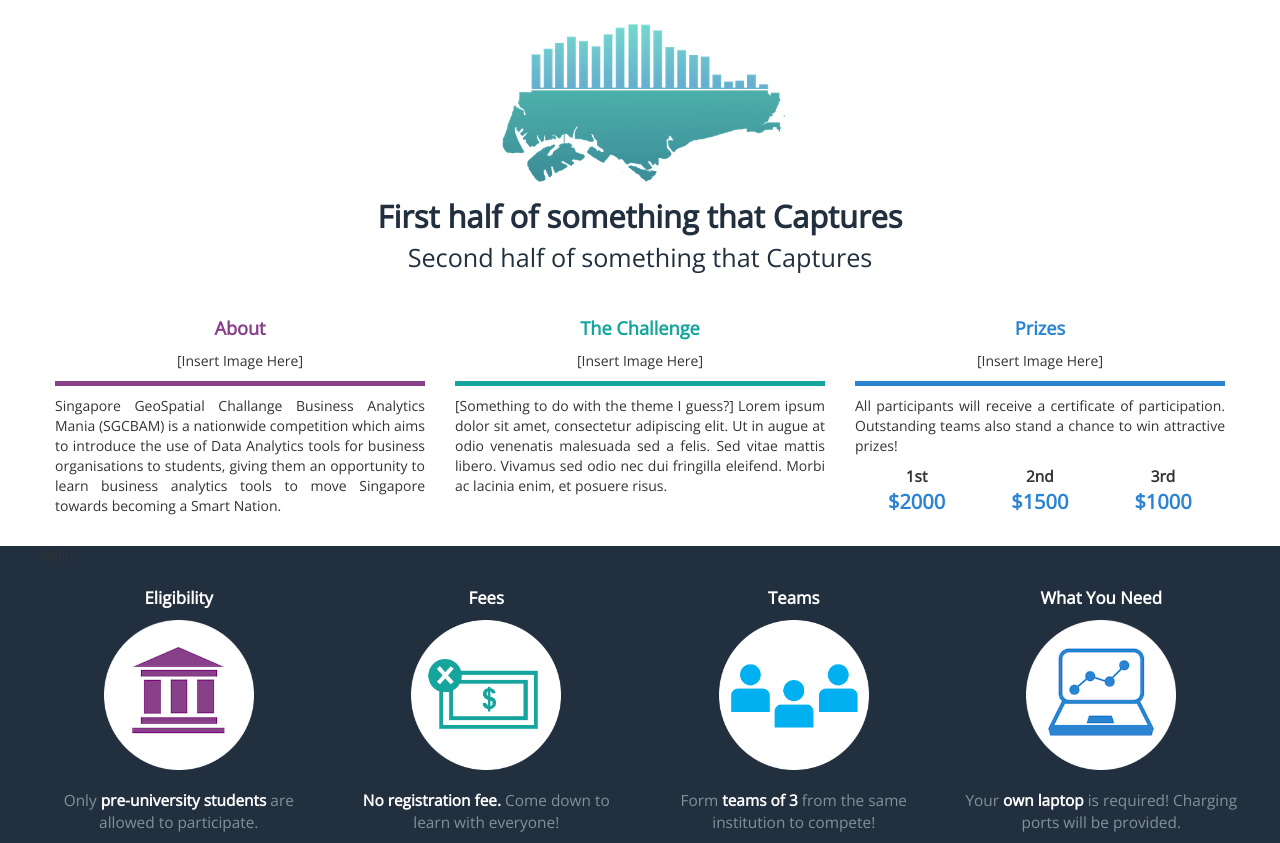
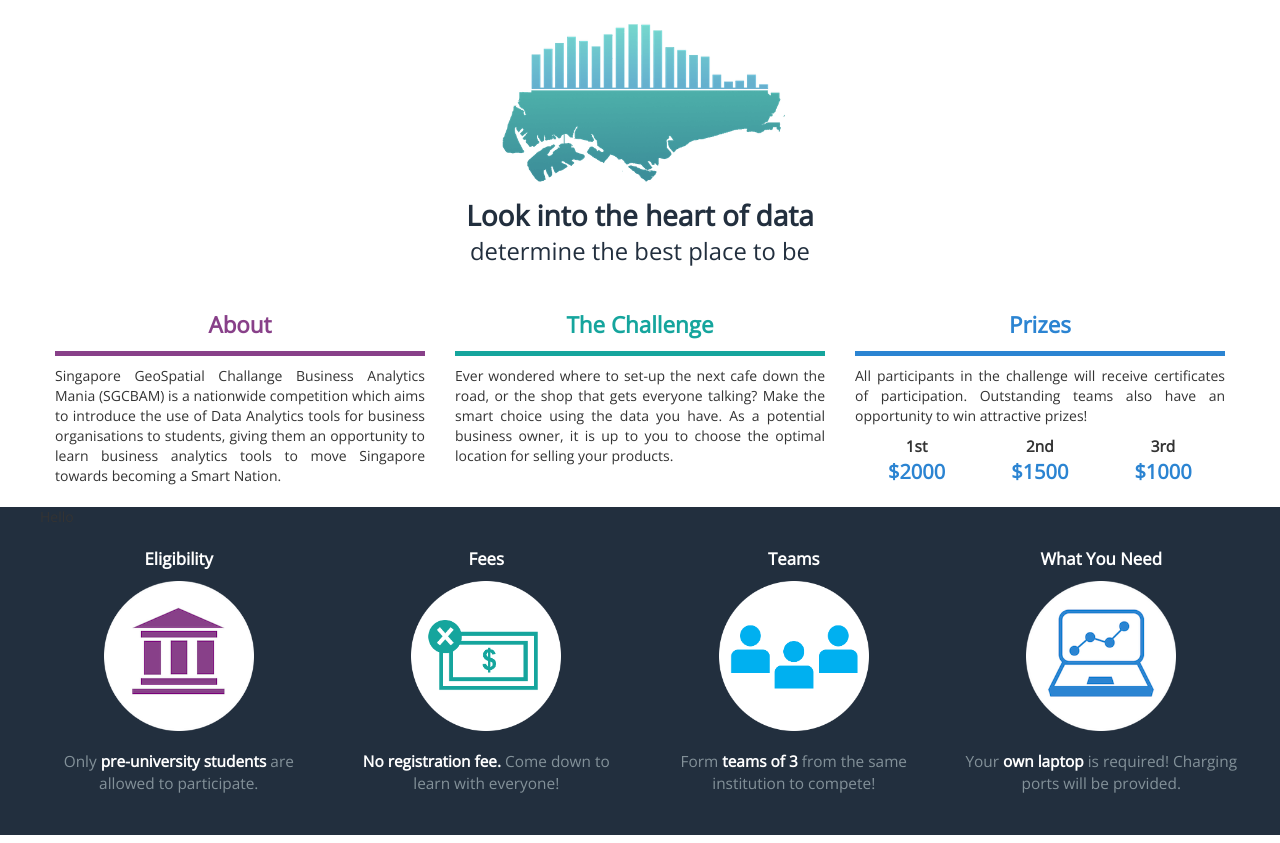
Before and after one commit to nusbizit/sgcbam2016, a Jekyll site: the page built from index.html, in a window 1280 px wide and 900 px high, scrolled down 847 px, cut to the strip 57-900 px from the top of the window. Built offline with Jekyll 4.4.1, drawn with Linux system fonts in a browser that asks for light colours; nearby versions of some CDN libraries; some of the changed text lies outside the part shown.

Commit message:
Updated content + some graphics

```diff
--- a/_includes/about.html
+++ b/_includes/about.html
@@ -3,44 +3,36 @@
 		<div class='row'>
 			<div class='col-sm-12 about-title'>
 				<img src = 'img/logo.png' class='about-logo'> <br/>
-				First half of something that Captures
+				Look into the heart of data
 			</div>
 			<div class='col-sm-12 about-subtitle'>
-				Second half of something that Captures
+				determine the best place to be
 			</div>
 
 			<div class='col-sm-4'>
 				<p class='about-subhead about-subhead-1'>
 					About
 				</p>
-				<p class='about-img text-center'>
-					[Insert Image Here]
-				</p>
-				<p class='about-description about-description-1'>
+				<div class='about-description about-description-1'>
 				 	Singapore GeoSpatial Challange Business Analytics Mania (SGCBAM) is a nationwide competition which aims to introduce the use of Data Analytics tools for business organisations to students, giving them an opportunity to learn business analytics tools to move Singapore towards becoming a Smart Nation.
-			 	</p>
+			 	</div>
 			</div>
 			<div class='col-sm-4'>
 				<p class='about-subhead about-subhead-2'>
 					The Challenge
 				</p>
-				<p class='about-img text-center'>
-					[Insert Image Here]
-				</p>
-				<p class='about-description about-description-2'>
-				[Something to do with the theme I guess?] Lorem ipsum dolor sit amet, consectetur adipiscing elit. Ut in augue at odio venenatis malesuada sed a felis. Sed vitae mattis libero. Vivamus sed odio nec dui fringilla eleifend. Morbi ac lacinia enim, et posuere risus.
-				</p>
+				<div class='about-description about-description-2'>
+				Ever wondered where to set-up the next cafe down the road, or the shop that gets everyone talking? Make the smart choice using the data you have. As a potential business owner, it is up to you to choose the optimal location for selling your products.
+				</div>
 			</div>
 			<div class='col-sm-4'>
 				<p class='about-subhead about-subhead-3'>
 					Prizes
 				</p>
-				<p class='about-img text-center'>
-					[Insert Image Here]
-				</p>
-				<p class='about-description about-description-3'>
-					All participants will receive a certificate of participation. Outstanding teams also stand a chance to win attractive prizes!
-					<p>
+				<div class='about-description about-description-3'>
+					All participants in the challenge will receive certificates of participation. Outstanding teams also have an opportunity to win attractive prizes!
+				</div>
+				<div>
 					<div class='about-prizes'>
 						<span>1st<br></span>
 						<span class='about-cash'>$2000</span>
@@ -53,8 +45,7 @@
 						<span>3rd<br></span>
 						<span class='about-cash'>$1000</span>
 					</div>
-				    </p>
-				</p>
+				</div>
 			</div>
 		</div>
 	</div>
--- a/_includes/connect.html
+++ b/_includes/connect.html
@@ -16,9 +16,9 @@
 				<img src = 'img/email.png' class='connect-email'
 				 onclick='window.location.href="&#109;&#101;&#101;&#116;&#117;&#115;&#64;&#110;&#117;&#115;&#98;&#105;&#122;&#105;&#116;&#46;&#111;&#114;&#103;";'>
 				<img src = 'img/phone.png' class='connect-phone'
-				 onclick='window.location.href="#"'>
+				 onclick='window.location.href="tel:+6581234567"'>
 				<img src = 'img/fb.png' class='connect-fb'
-				 onclick='window.location.href="#"'>
+				 onclick='window.location.href="https://facebook.com"'>
 			</div>
 		</div>
 		</div>
--- a/_includes/footer.html
+++ b/_includes/footer.html
@@ -1,3 +1,3 @@
 <footer>
-    <p class='text-center'> Copyright &copy; [Insert Someone Here] 2016 </p>
+    <p class='text-center'> Copyright &copy; SGCBAM 2016 </p>
 </footer>
--- a/_sass/_section.sass
+++ b/_sass/_section.sass
@@ -89,20 +89,20 @@ header
 	margin-bottom: 10px
 
 .about-title
-	font-size: 2.2em
+	font-size: 2em
 	font-weight: 900
 	color: $blue-grey
 	text-align: center
 
 .about-subtitle
-	font-size: 1.8em
+	font-size: 1.7em
 	text-align: center
 	color: $blue-grey
 
 .about-subhead
 	margin-top: 40px
 	font-weight: 900 !important
-	font-size: 1.3em
+	font-size: 1.6em
 	text-align: center
 
 .about-subhead-1
@@ -111,6 +111,9 @@ header
 	color: $cyan
 .about-subhead-3
 	color: $light-blue
+
+.about-img img
+	width: 200px
 
 .about-description
 	text-align: justify
@@ -128,6 +131,7 @@ header
 .about-prizes
 	font-size: 1.1em
 	font-weight: 900
+	padding-top: 10px
 	width: 33.3%
 	float: left
 	text-align: center
@@ -262,11 +266,16 @@ header
 		display: none
 
 // --- Register CSS ---
+
+#register
+	background-image: url('img/reg-background.png')
+	background-size: 100%
+	background-position: 0% 77%
+
 #register > div
 	padding: 20px
 
 #register, #register > div
-	background-color: $blue-grey
 	color: $white
 	font-size: 1.1em
 	font-weight: 700
```
Also changed, not shown: css/img/reg-background.png (added), img/prizes.png (added), img/reg-background.png (added), 8 other files. Lines whose indentation alone changed are shown as unchanged.
